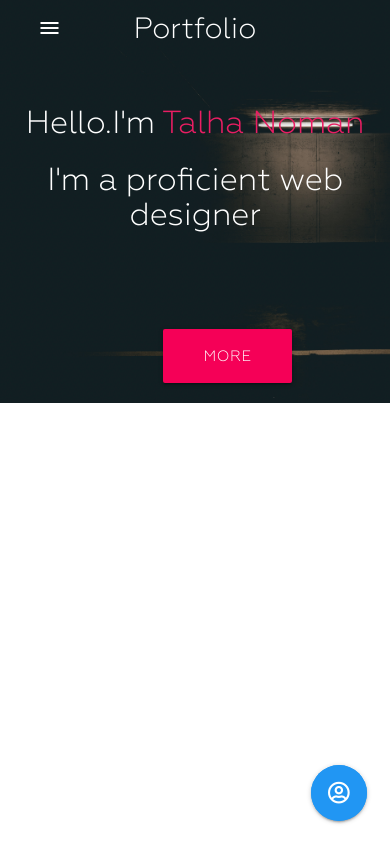
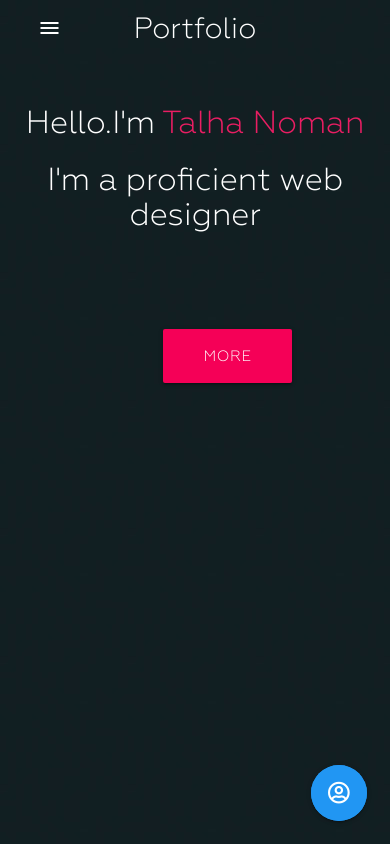
Before and after one commit to talhanoman/Portfolio, a plain HTML site: page index.html in a window 390 px wide. Drawn offline with Linux system fonts and the light colour scheme.

Commit message:
Media Query used for first page background image

```diff
--- a/css/style.css
+++ b/css/style.css
@@ -6,10 +6,14 @@
 .indexBody {
   font-family: myFont;
   background-image: url("../images/bg2.jpg");
-  height: auto;
   background-size: cover;
   background-repeat: no-repeat;
   color: white;
+}
+@media only screen and (max-width: 600px) {
+  .indexBody {
+    background-size: auto;
+  }
 }
 .projectBody {
   font-family: myFont;
--- a/index.html
+++ b/index.html
@@ -97,7 +97,7 @@
                             class="fab fa-instagram"></i></a>
                 </li>
                 <li>
-                    <a class="btn-floating grey" href="https://github.com/talhanoman/Portfolio.git"><i
+                    <a class="btn-floating grey" href="https://talhanoman.github.io/Portfolio/index.html"><i
                             class="fab fa-github"></i></a>
                 </li>
             </ul>
```
Also changed, not shown: about.html (+1 -1 lines), projects.html (+1 -1 lines).
